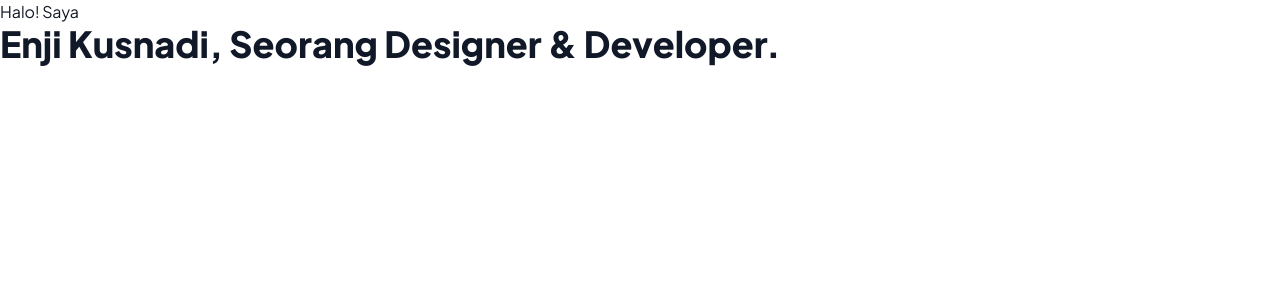
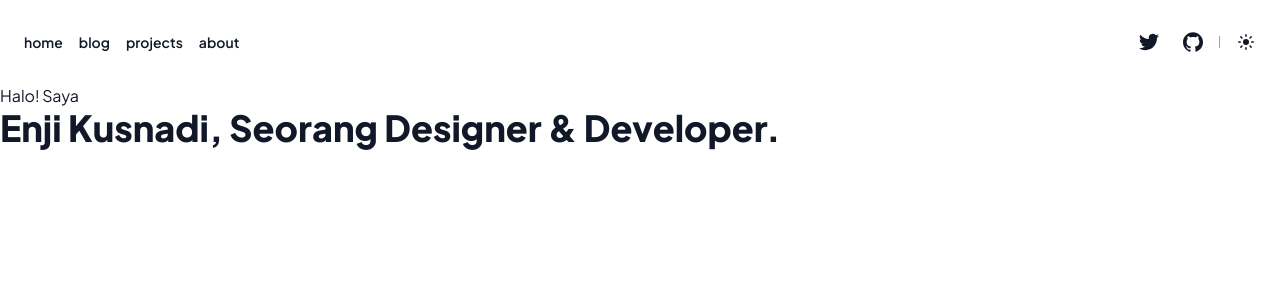
Before and after one commit to enjidev/enji.dev, a Next.js app: page / in a window 1280 px wide. Shown: the top 300 px of the page. Built offline with nearby package versions, Linux system fonts and the light colour scheme.

Commit message:
feat: add Navbar and Icons component

```diff
--- /dev/null
+++ b/src/components/Icons.tsx
@@ -0,0 +1,61 @@
+import type { ComponentProps } from 'react';
+
+export const LightIcon = (props: ComponentProps<'svg'>) => {
+  return (
+    <svg
+      xmlns="http://www.w3.org/2000/svg"
+      viewBox="0 0 20 20"
+      role="img"
+      fill="currentColor"
+      {...props}
+    >
+      <path d="M10 2a.75.75 0 01.75.75v1.5a.75.75 0 01-1.5 0v-1.5A.75.75 0 0110 2zM10 15a.75.75 0 01.75.75v1.5a.75.75 0 01-1.5 0v-1.5A.75.75 0 0110 15zM10 7a3 3 0 100 6 3 3 0 000-6zM15.657 5.404a.75.75 0 10-1.06-1.06l-1.061 1.06a.75.75 0 001.06 1.06l1.06-1.06zM6.464 14.596a.75.75 0 10-1.06-1.06l-1.06 1.06a.75.75 0 001.06 1.06l1.06-1.06zM18 10a.75.75 0 01-.75.75h-1.5a.75.75 0 010-1.5h1.5A.75.75 0 0118 10zM5 10a.75.75 0 01-.75.75h-1.5a.75.75 0 010-1.5h1.5A.75.75 0 015 10zM14.596 15.657a.75.75 0 001.06-1.06l-1.06-1.061a.75.75 0 10-1.06 1.06l1.06 1.06zM5.404 6.464a.75.75 0 001.06-1.06l-1.06-1.06a.75.75 0 10-1.061 1.06l1.06 1.06z" />
+    </svg>
+  );
+};
+
+export const DarkIcon = (props: ComponentProps<'svg'>) => {
+  return (
+    <svg
+      xmlns="http://www.w3.org/2000/svg"
+      viewBox="0 0 20 20"
+      role="img"
+      fill="currentColor"
+      {...props}
+    >
+      <path
+        fill-rule="evenodd"
+        d="M7.455 2.004a.75.75 0 01.26.77 7 7 0 009.958 7.967.75.75 0 011.067.853A8.5 8.5 0 116.647 1.921a.75.75 0 01.808.083z"
+        clip-rule="evenodd"
+      />
+    </svg>
+  );
+};
+
+export const GitHubIcon = (props: ComponentProps<'svg'>) => {
+  return (
+    <svg
+      xmlns="http://www.w3.org/2000/svg"
+      viewBox="0 0 24 24"
+      role="img"
+      fill="currentColor"
+      {...props}
+    >
+      <path d="M12 .297c-6.63 0-12 5.373-12 12 0 5.303 3.438 9.8 8.205 11.385.6.113.82-.258.82-.577 0-.285-.01-1.04-.015-2.04-3.338.724-4.042-1.61-4.042-1.61C4.422 18.07 3.633 17.7 3.633 17.7c-1.087-.744.084-.729.084-.729 1.205.084 1.838 1.236 1.838 1.236 1.07 1.835 2.809 1.305 3.495.998.108-.776.417-1.305.76-1.605-2.665-.3-5.466-1.332-5.466-5.93 0-1.31.465-2.38 1.235-3.22-.135-.303-.54-1.523.105-3.176 0 0 1.005-.322 3.3 1.23.96-.267 1.98-.399 3-.405 1.02.006 2.04.138 3 .405 2.28-1.552 3.285-1.23 3.285-1.23.645 1.653.24 2.873.12 3.176.765.84 1.23 1.91 1.23 3.22 0 4.61-2.805 5.625-5.475 5.92.42.36.81 1.096.81 2.22 0 1.606-.015 2.896-.015 3.286 0 .315.21.69.825.57C20.565 22.092 24 17.592 24 12.297c0-6.627-5.373-12-12-12" />
+    </svg>
+  );
+};
+
+export const TwitterIcon = (props: ComponentProps<'svg'>) => {
+  return (
+    <svg
+      xmlns="http://www.w3.org/2000/svg"
+      viewBox="0 0 24 24"
+      role="img"
+      fill="currentColor"
+      {...props}
+    >
+      <path d="M23.953 4.57a10 10 0 01-2.825.775 4.958 4.958 0 002.163-2.723c-.951.555-2.005.959-3.127 1.184a4.92 4.92 0 00-8.384 4.482C7.69 8.095 4.067 6.13 1.64 3.162a4.822 4.822 0 00-.666 2.475c0 1.71.87 3.213 2.188 4.096a4.904 4.904 0 01-2.228-.616v.06a4.923 4.923 0 003.946 4.827 4.996 4.996 0 01-2.212.085 4.936 4.936 0 004.604 3.417 9.867 9.867 0 01-6.102 2.105c-.39 0-.779-.023-1.17-.067a13.995 13.995 0 007.557 2.209c9.053 0 13.998-7.496 13.998-13.985 0-.21 0-.42-.015-.63A9.935 9.935 0 0024 4.59z" />
+    </svg>
+  );
+};
--- /dev/null
+++ b/src/components/Navbar.tsx
@@ -0,0 +1,83 @@
+import Link from 'next/link';
+import { GitHubIcon, LightIcon, TwitterIcon } from '@/components/Icons';
+import type { ReactElement } from 'react';
+
+interface NavItemProps {
+  href: string;
+  title: string;
+}
+
+const NavItem = ({ href, title }: NavItemProps) => {
+  return (
+    <Link href={href} className="block p-2 text-gray-900">
+      {title}
+    </Link>
+  );
+};
+
+interface NavItemIconProps {
+  href: string;
+  icon: ReactElement;
+  title: string;
+}
+
+const NavItemIcon = ({ href, icon, title }: NavItemIconProps) => {
+  return (
+    <Link href={href} className="block p-2 text-gray-900" aria-label={title}>
+      {icon}
+    </Link>
+  );
+};
+
+const Navbar = () => {
+  return (
+    <nav className="flex items-center justify-between py-6 px-2 text-sm md:px-4">
+      <div>
+        <ul className="flex items-center font-semibold">
+          <li>
+            <NavItem href="/" title="home" />
+          </li>
+          <li>
+            <NavItem href="/" title="blog" />
+          </li>
+          <li>
+            <NavItem href="/" title="projects" />
+          </li>
+          <li>
+            <NavItem href="/" title="about" />
+          </li>
+        </ul>
+      </div>
+      <div>
+        <ul className="flex items-center gap-2">
+          <li>
+            <NavItemIcon
+              href="/"
+              icon={<TwitterIcon className="h-5 w-5" />}
+              title="Twitter"
+            />
+          </li>
+          <li className="hidden sm:block">
+            <NavItemIcon
+              href="/"
+              icon={<GitHubIcon className="h-5 w-5" />}
+              title="GitHub"
+            />
+          </li>
+          <li>
+            <div className="h-3 w-[1px] bg-slate-400"></div>
+          </li>
+          <li>
+            <NavItemIcon
+              href="/"
+              icon={<LightIcon className="h-5 w-5" />}
+              title="Toggle Dark Mode"
+            />
+          </li>
+        </ul>
+      </div>
+    </nav>
+  );
+};
+
+export default Navbar;
--- a/src/components/layouts/Root.tsx
+++ b/src/components/layouts/Root.tsx
@@ -1,10 +1,13 @@
 import PlusJakartaSans from '@/components/fonts/PlusJakartaSans';
+import Navbar from '@/components/Navbar';
+
 import type { ReactNode } from 'react';
 
 const Root = ({ children }: { children: ReactNode }) => {
   return (
     <>
       <PlusJakartaSans />
+      <Navbar />
       <main id="__next-layout">{children}</main>
     </>
   );
```
